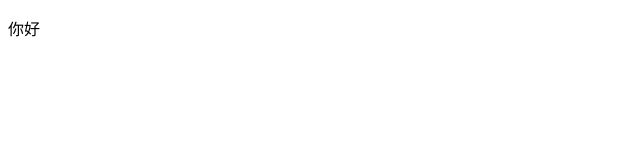
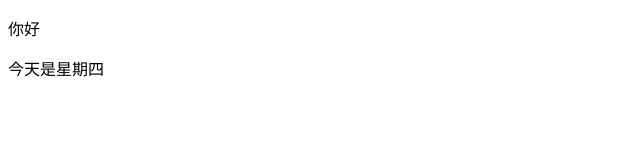
Before and after one commit to pursue123/git-demo-1, a plain HTML site: page index.html in a window 1280 px wide. Shown: the whole page, without its empty margins (0-640 px from the left). Drawn offline with Linux system fonts and the light colour scheme.

Commit message:
index.html

```diff
--- a/index.html
+++ b/index.html
@@ -10,6 +10,7 @@
 
 <body>
     <p>你好</p>
+    <p>今天是星期四</p>
 </body>
 
 </html>
```
